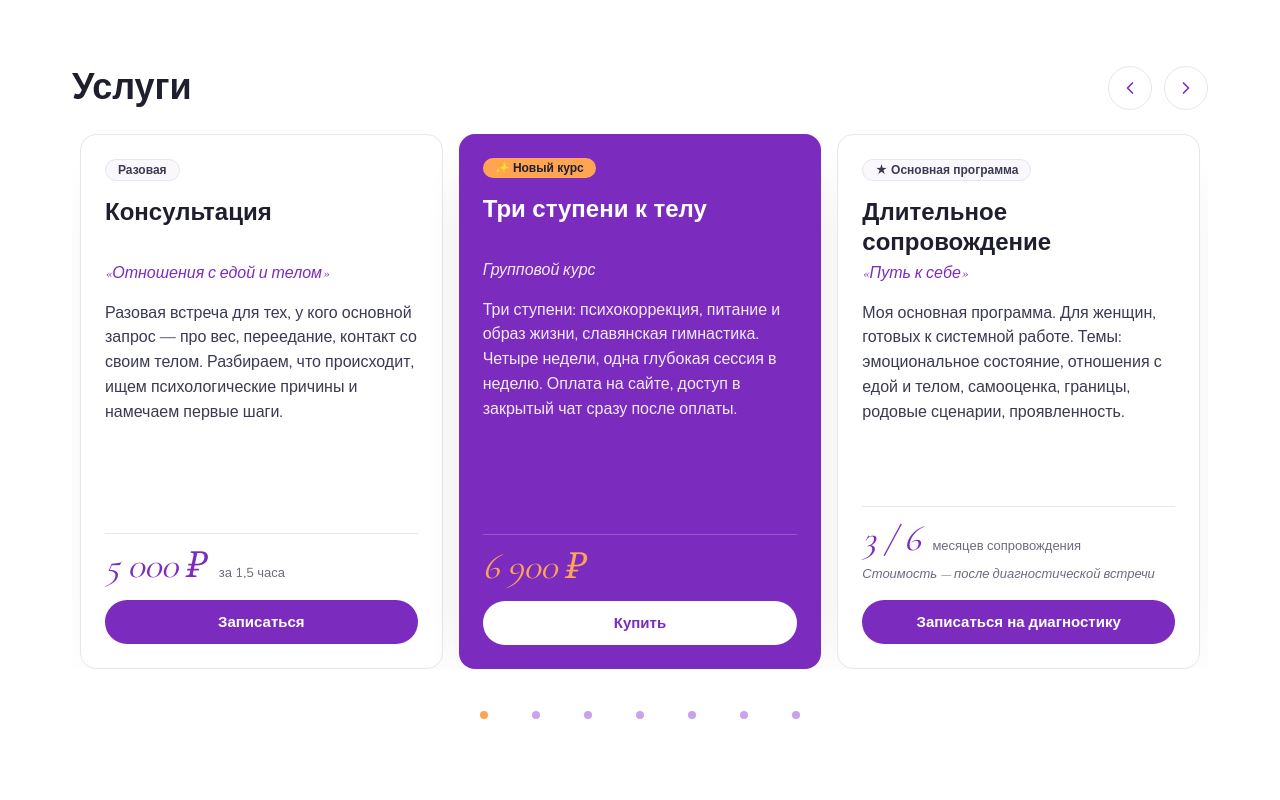
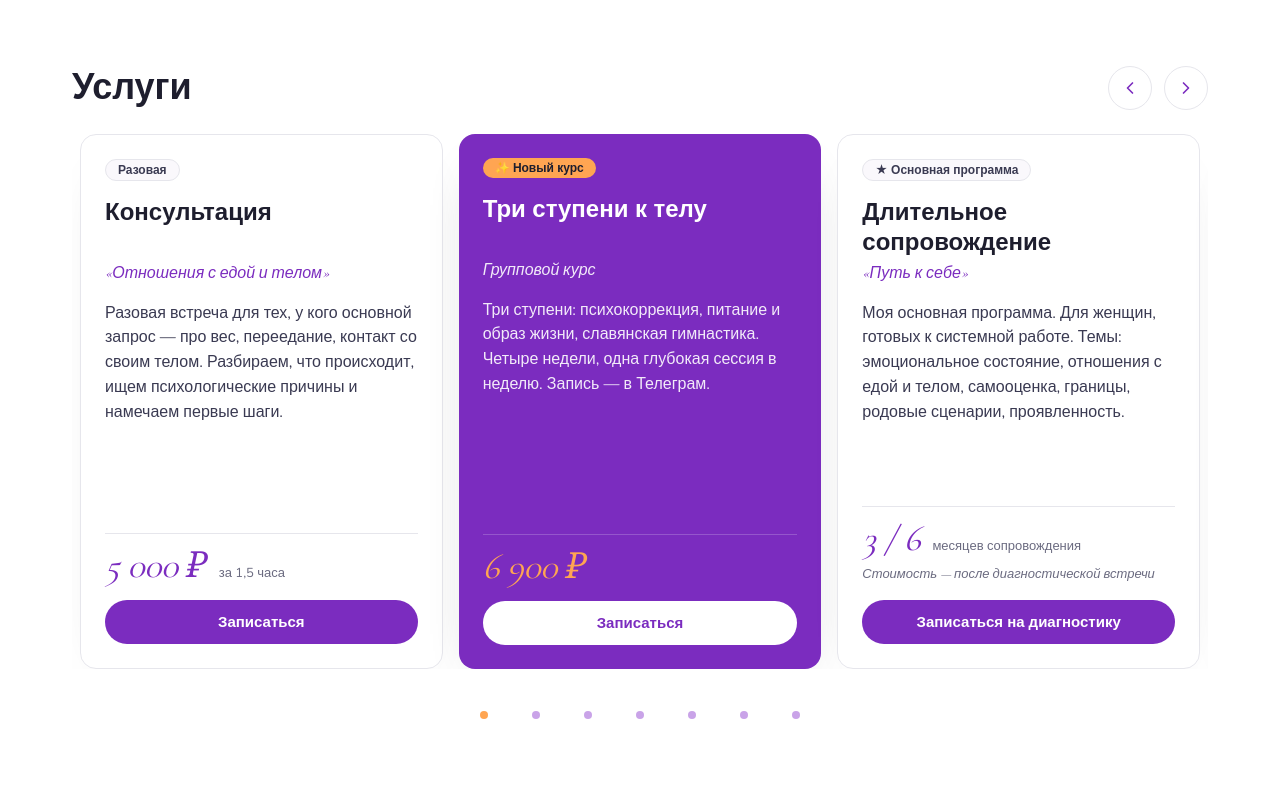
Before and after one commit to thermojam/kk, a Next.js app: page / in a window 1280 px wide. Shown: the part 3140-3940 px from the top of the page. Built offline with nearby package versions, Linux system fonts and the light colour scheme; no server answers.

Commit message:
feat(home): switch course card CTA from payment to telegram deeplink

```diff
--- a/components/sections/ServiceCard.tsx
+++ b/components/sections/ServiceCard.tsx
@@ -1,10 +1,8 @@
 import Link from 'next/link';
 import { TelegramButton } from '@/components/ui/TelegramButton';
-import { BuyButton } from '@/components/payment/BuyButton';
 import { Badge } from '@/components/ui/Badge';
 import { DisclaimerToggle } from '@/components/sections/DisclaimerToggle';
 import type { Service } from '@/content/home';
-import { formatPrice, getProduct } from '@/lib/payments/catalog';
 import { cn } from '@/lib/cn';
 
 type ServiceCardProps = { item: Service };
@@ -16,12 +14,7 @@ export function ServiceCard({ item }: ServiceCardProps) {
     // туда, а кнопка покупки остаётся поверх ссылки как быстрый путь к оплате.
     const href = item.id === 'course' ? '/course' : undefined;
 
-    // У платной услуги prices намеренно пуст: цена приходит из каталога —
-    // из того же места, откуда её берёт register.do.
-    const prices =
-        item.cta.kind === 'payment'
-            ? [{ value: formatPrice(getProduct(item.cta.productId).priceKopecks) }]
-            : item.prices;
+    const prices = item.prices;
 
     return (
         <article
@@ -127,18 +120,6 @@ export function ServiceCard({ item }: ServiceCardProps) {
 
             {!showDisclaimerBeforePrices && item.disclaimer && <DisclaimerToggle text={item.disclaimer} />}
 
-            {item.cta.kind === 'payment' ? (
-                <BuyButton
-                    productId={item.cta.productId}
-                    label={item.cta.label}
-                    variant="primary"
-                    size="md"
-                    className={cn(
-                        'relative z-10',
-                        featured && '!bg-neutral-0 !text-primary-500 hover:!bg-neutral-50'
-                    )}
-                />
-            ) : (
             <TelegramButton
                 goal={item.cta.tgGoal}
                 text={item.cta.tgText}
@@ -150,7 +131,6 @@ export function ServiceCard({ item }: ServiceCardProps) {
             >
                 {item.cta.label}
             </TelegramButton>
-            )}
         </article>
     );
 }
--- a/content/home.ts
+++ b/content/home.ts
@@ -1,6 +1,5 @@
 import type { TgGoal } from '@/lib/telegram';
 import { TG_GOALS } from '@/lib/telegram';
-import type { ProductId } from '@/lib/payments/catalog';
 
 export type WorkAreaIconName = 'heart-pulse' | 'compass' | 'sparkles';
 
@@ -24,15 +23,6 @@ export type ServicePrice = {
     meta?: string;
 };
 
-/**
- * Кнопка карточки: либо переписка в Телеграме, либо оплата на сайте.
- * У оплаты нет ни цены, ни текста сообщения — цена берётся из catalog.ts
- * по productId, чтобы на кнопке и в заказе не оказалось двух разных сумм.
- */
-export type ServiceCta =
-    | { kind: 'telegram'; label: string; tgGoal: TgGoal; tgText: string }
-    | { kind: 'payment'; label: string; productId: ProductId };
-
 export type Service = {
     id: string;
     badge: string;
@@ -43,7 +33,7 @@ export type Service = {
     prices: ServicePrice[];
     /** Дополнительная строка курсивом под тарифами. Например, «стоимость — после диагностической встречи». */
     pricingNote?: string;
-    cta: ServiceCta;
+    cta: { label: string; tgGoal: TgGoal; tgText: string };
     featured?: boolean;
     disclaimer?: string;
 };
@@ -124,7 +114,6 @@ export const services: Service[] = [
             'Разовая встреча для тех, у кого основной запрос — про вес, переедание, контакт со своим телом. Разбираем, что происходит, ищем психологические причины и намечаем первые шаги.',
         prices: [{ value: '5 000 ₽', meta: 'за 1,5 часа' }],
         cta: {
-            kind: 'telegram',
             label: 'Записаться',
             tgGoal: TG_GOALS.serviceFood,
             tgText: 'Здравствуйте! Интересует консультация «Отношения с едой и телом».',
@@ -138,10 +127,13 @@ export const services: Service[] = [
         title: 'Три ступени к телу',
         subtitle: 'Групповой курс',
         description:
-            'Три ступени: психокоррекция, питание и образ жизни, славянская гимнастика. Четыре недели, одна глубокая сессия в неделю. Оплата на сайте, доступ в закрытый чат сразу после оплаты.',
-        // Цена не дублируется: карточка возьмёт её из catalog.ts по productId.
-        prices: [],
-        cta: { kind: 'payment', label: 'Купить', productId: 'course' },
+            'Три ступени: психокоррекция, питание и образ жизни, славянская гимнастика. Четыре недели, одна глубокая сессия в неделю. Запись — в Телеграм.',
+        prices: [{ value: '6 900 ₽' }],
+        cta: {
+            label: 'Записаться',
+            tgGoal: TG_GOALS.serviceCourse,
+            tgText: 'Здравствуйте! Хочу записаться на курс «Три ступени к телу».',
+        },
         featured: true,
     },
     {
@@ -154,7 +146,6 @@ export const services: Service[] = [
         prices: [{ value: '3 / 6', meta: 'месяцев сопровождения' }],
         pricingNote: 'Стоимость — после диагностической встречи',
         cta: {
-            kind: 'telegram',
             label: 'Записаться на диагностику',
             tgGoal: TG_GOALS.serviceProgram,
             tgText: 'Здравствуйте! Хочу записаться на диагностику по программе «Путь к себе».',
@@ -174,7 +165,6 @@ export const services: Service[] = [
             { value: '12 000 ₽', meta: 'пакет из 3 сессий' },
         ],
         cta: {
-            kind: 'telegram',
             label: 'Записаться',
             tgGoal: TG_GOALS.serviceSession,
             tgText: 'Здравствуйте! Интересует психологическая сессия 1:1.',
@@ -192,7 +182,6 @@ export const services: Service[] = [
             { value: '8 000 ₽', meta: 'с индивидуальным разбором' },
         ],
         cta: {
-            kind: 'telegram',
             label: 'Записаться',
             tgGoal: TG_GOALS.serviceGym,
             tgText: 'Здравствуйте! Интересует гимнастика «Сила Берегини».',
@@ -209,7 +198,6 @@ export const services: Service[] = [
             'На стыке нутрициологии и психосоматики: разбираем пищевые привычки, ритм жизни и телесные реакции, которые стоят за срывами и усталостью. Быстрый практический старт для тех, кто хочет действовать, а не только разбираться.',
         prices: [{ value: '7 500 ₽', meta: '2 сессии для активного старта' }],
         cta: {
-            kind: 'telegram',
             label: 'Записаться',
             tgGoal: TG_GOALS.serviceCombo,
             tgText: 'Здравствуйте! Интересует комбо «Питание и образ жизни + психосоматика».',
@@ -224,7 +212,6 @@ export const services: Service[] = [
             'Знакомство, обсуждение запроса, помогу определить подходящий формат. За 20 минут сможем понять, с чего лучше начать работу. Обсудим ваш запрос, ожидания и возможные дальнейшие шаги. Если формат не подойдёт, честно скажу об этом.',
         prices: [],
         cta: {
-            kind: 'telegram',
             label: 'Записаться',
             tgGoal: TG_GOALS.serviceFree,
             tgText: 'Здравствуйте! Хочу записаться на бесплатную консультацию 20 минут.',
```
Lines whose indentation alone changed are shown as unchanged.
